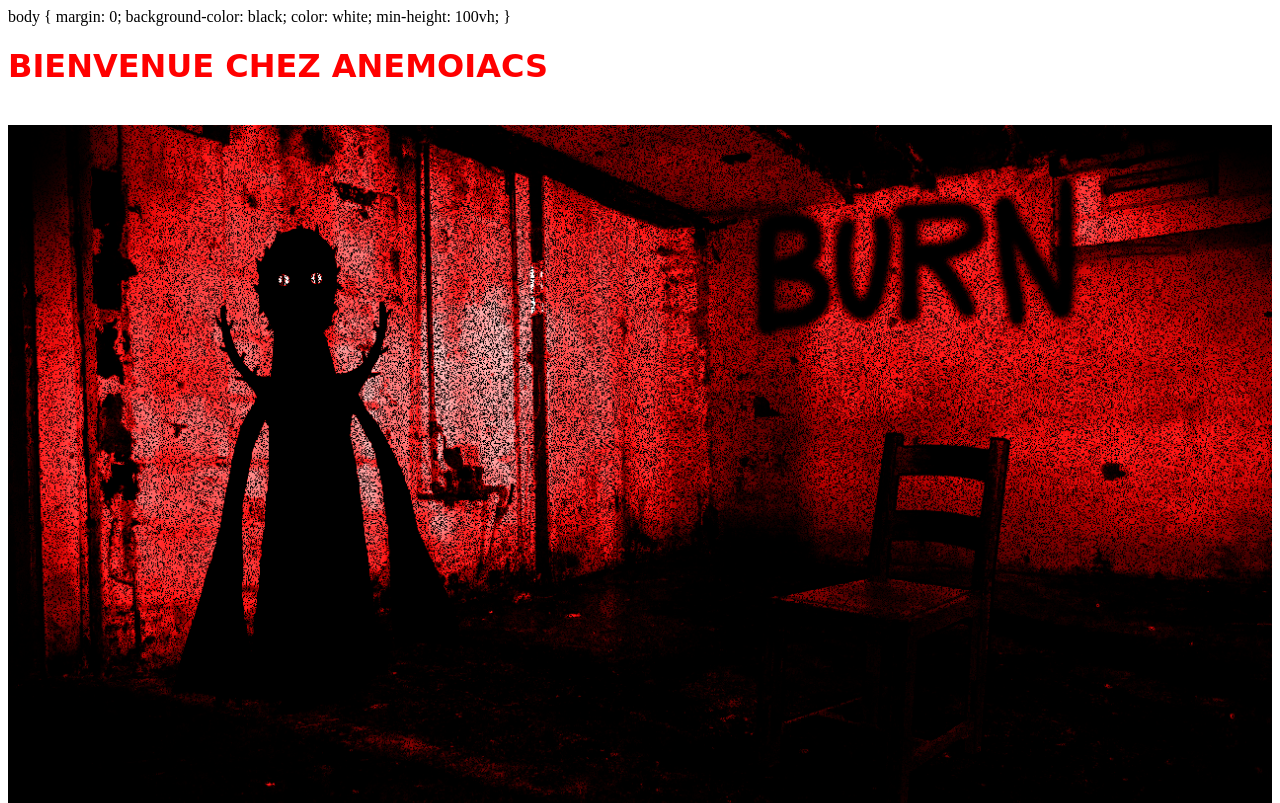
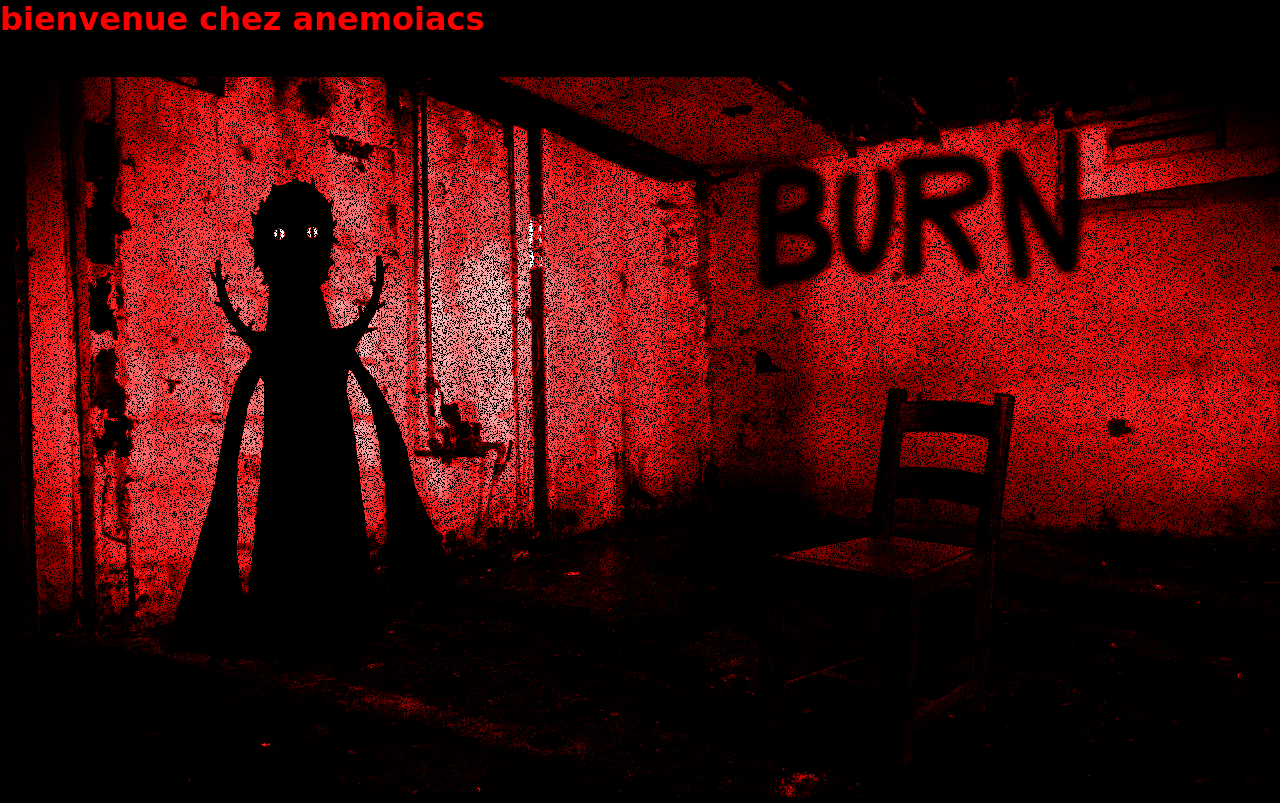
Before and after one commit to Anemoiacs/WITM, a plain HTML site: page index.html in a window 1280 px wide. Shown: the top 803 px of the page. Drawn offline with Linux system fonts and the light colour scheme; a web font is replaced by a local one.

Commit message:
Update index.html

```diff
--- a/index.html
+++ b/index.html
@@ -1,14 +1,14 @@
 <html>
 <head>
     <title>ANEMOIACS</title>
-
+<style>
 body {
     margin: 0;
     background-color: black;
     color: white;
     min-height: 100vh;
 }
-
+</style>
     <link rel="preconnect" href="https://fonts.googleapis.com">
     <link rel="preconnect" href="https://fonts.gstatic.com" crossorigin>
     <link href="https://fonts.googleapis.com/css2?family=Beau+Rivage&display=swap" rel="stylesheet">
@@ -17,7 +17,7 @@ body {
 <body>
 
 <h1 style="font-family: 'Beau Rivage', cursive; color: red">
-BIENVENUE CHEZ ANEMOIACS
+bienvenue chez anemoiacs
 </h1>
 <br>
 <img src="ZOB.png" style="width: 100%; height: auto; display: block;">
```
